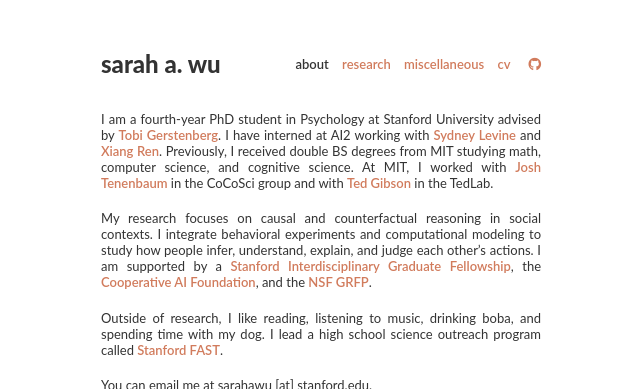
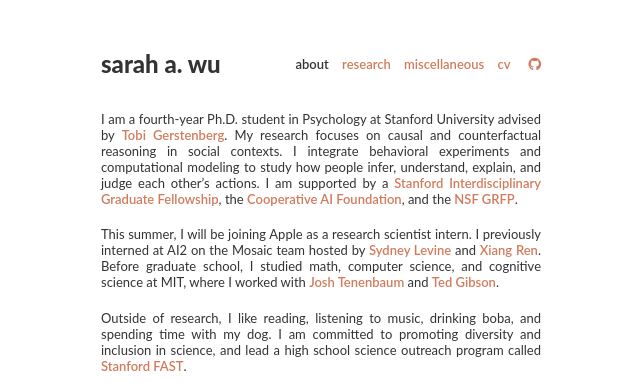
Before and after one commit to sarahawu/sarahawu.github.io, a Jekyll site: the page built from index.md, in a window 1280 px wide, cut to the strip 0-389 px from the top of the page. Shown: the whole strip, without its empty margins (319-959 px from the left). Built offline with Jekyll 4.4.1, drawn with Linux system fonts in a browser that asks for light colours; nearby versions of some CDN libraries.

Commit message:
updated cv and bio

```diff
--- a/index.md
+++ b/index.md
@@ -5,13 +5,8 @@ permalink: /
 ---
 
 {:.content-narrow .content-block}
-I am a fourth-year PhD student in Psychology at Stanford University
+I am a fourth-year Ph.D. student in Psychology at Stanford University
 advised by [Tobi Gerstenberg](http://cicl.stanford.edu/member/tobias_gerstenberg/){:target="_blank"}.
-I have interned at AI2 working with [Sydney Levine](https://sites.google.com/site/sydneymlevine/) and [Xiang Ren](https://shanzhenren.github.io/).
-Previously, I received double BS degrees from MIT studying math, computer science, and cognitive science.
-At MIT, I worked with [Josh Tenenbaum](http://cocosci.mit.edu/josh){:target="_blank"} in the CoCoSci group and with [Ted Gibson](http://tedlab.mit.edu/ted.html){:target="_blank"} in the TedLab.
-
-{:.content-narrow .content-block}
 My research focuses on causal and counterfactual reasoning in social contexts.
 I integrate behavioral experiments and computational modeling
 to study how people infer, understand, explain, and judge each other's actions.
@@ -20,8 +15,17 @@ the [Cooperative AI Foundation](https://www.cooperativeai.com/foundation),
 and the [NSF GRFP](https://www.nsfgrfp.org/){:target="_blank"}.
 
 {:.content-narrow .content-block}
-Outside of research, I like reading, listening to music, drinking boba, and spending time with  my dog.
-I lead a high school science outreach program called [Stanford FAST](https://fast.stanford.edu/){:target="_blank"}.
+This summer, I will be joining Apple as a research scientist intern.
+I previously interned at AI2 on the Mosaic team hosted by [Sydney Levine](https://sites.google.com/site/sydneymlevine/){:target="_blank"}
+and [Xiang Ren](https://shanzhenren.github.io/){:target="_blank"}.
+Before graduate school, I studied math, computer science, and cognitive science at MIT, where I worked with
+[Josh Tenenbaum](http://cocosci.mit.edu/josh){:target="_blank"}
+and [Ted Gibson](http://tedlab.mit.edu/ted.html){:target="_blank"}.
+
+{:.content-narrow .content-block}
+Outside of research, I like reading, listening to music, drinking boba, and spending time with my dog.
+I am committed to promoting diversity and inclusion in science, and
+lead a high school science outreach program called [Stanford FAST](https://fast.stanford.edu/){:target="_blank"}.
 
 {:.content-narrow .content-block}
 You can email me at sarahawu [at] stanford.edu.
```
Also changed, not shown: 1 other file.
